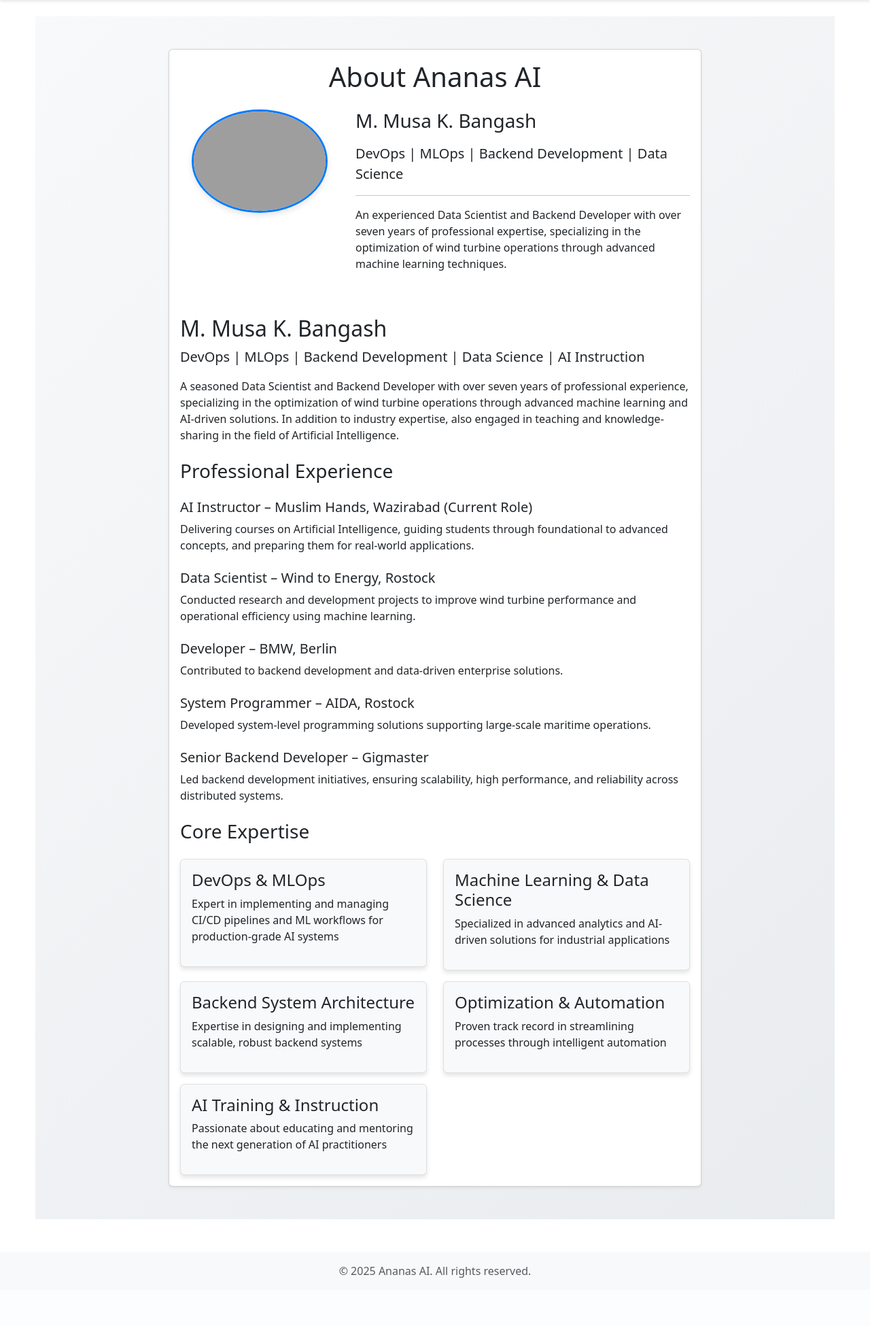
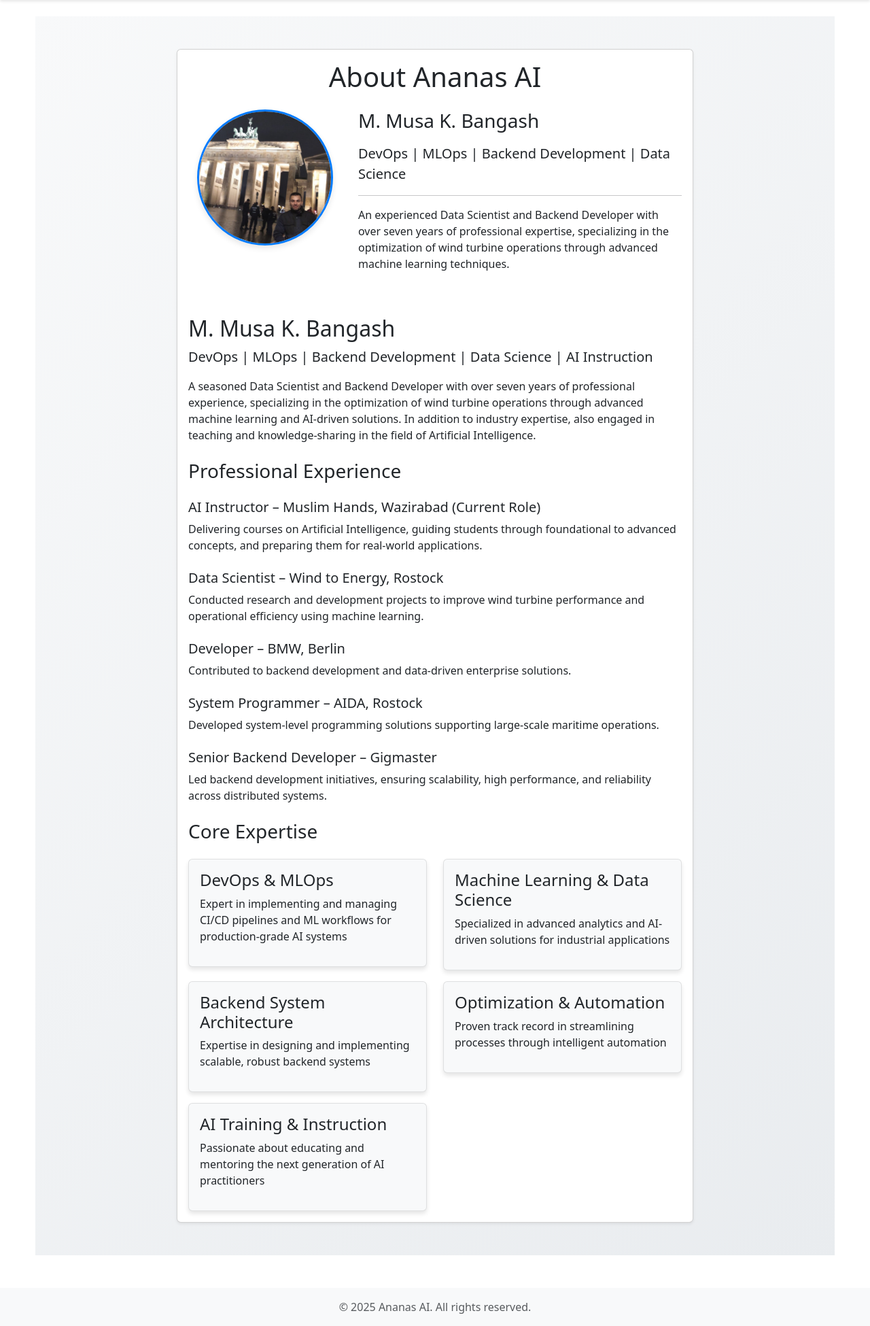
Before and after one commit to MusaBangash/ananas-ai-education, a Flask app: page /about in a window 1280 px wide. Shown: the part 56-2006 px from the top of the page at 68% size. Before the commit the page ends 1935 px from the top, so only its background shows below. Run offline with Flask 3, Linux system fonts and the light colour scheme; grey boxes are pictures that could not be loaded.

Commit message:
Fix about page layout and add profile image

```diff
--- a/templates/about.html
+++ b/templates/about.html
@@ -2,7 +2,8 @@
 
 {% block content %}
 <div class="about-section py-5">
-    <div class="con                                <!-- Contact information removed as requested -->      <div class="row">
+    <div class="container">
+        <div class="row">
             <div class="col-lg-8 offset-lg-2">
                 <div class="card shadow-sm">
                     <div class="card-body">
```
Also changed, not shown: static/img/profile.jpg (added).
